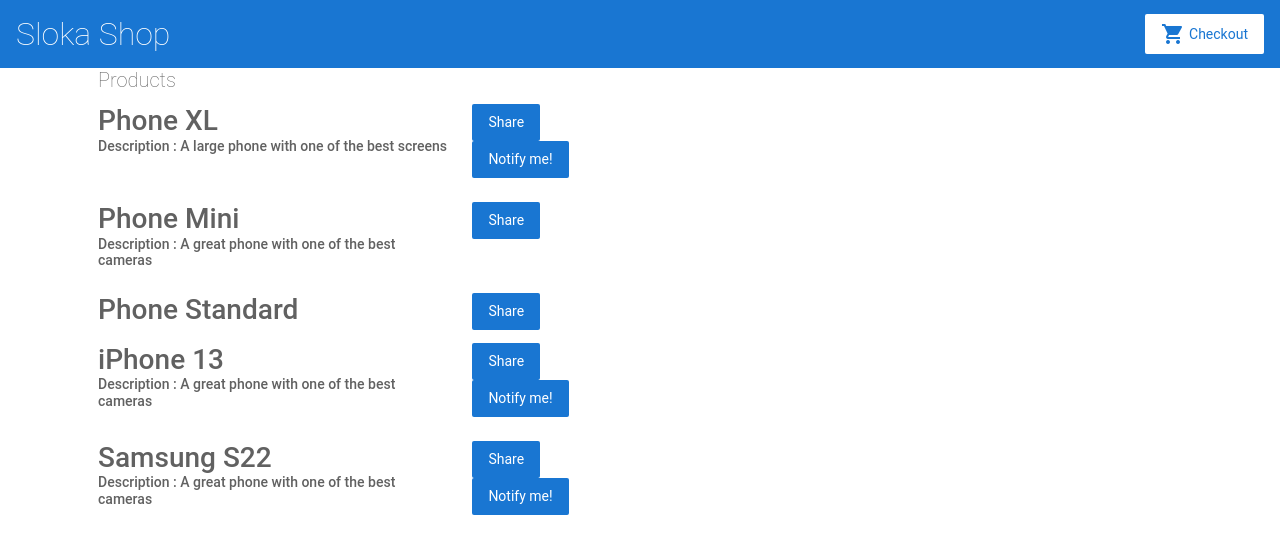
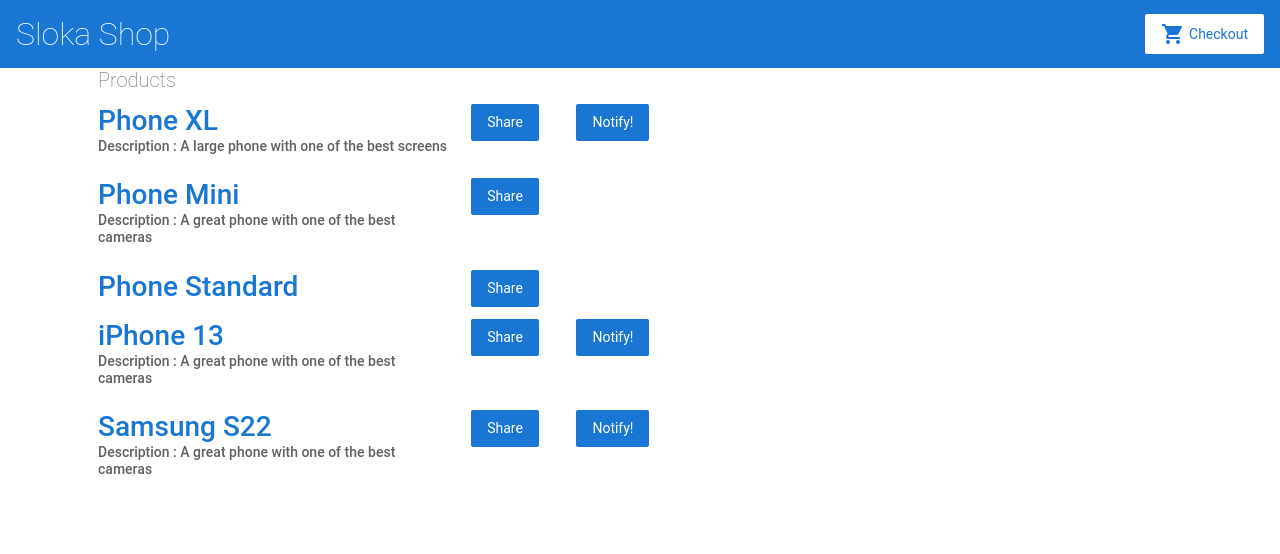
Before and after one commit to skthati/angular-Learn-1, an Angular app: page / in a window 1280 px wide. Shown: the top 554 px of the page. Built offline with nearby package versions, Linux system fonts and the light colour scheme.

Commit message:
3 files modified, 4 added

```diff
--- a/src/app/app.module.ts
+++ b/src/app/app.module.ts
@@ -7,6 +7,7 @@
 import { TopBarComponent } from './top-bar/top-bar.component';
 import { ProductListComponent } from './product-list/product-list.component';
 import { ProductAlertsComponent } from './product-alerts/product-alerts.component';
+import { ProductDetailsComponent } from './product-details/product-details.component';
 
 @NgModule({
   imports: [
@@ -14,13 +15,15 @@
     ReactiveFormsModule,
     RouterModule.forRoot([
       { path: '', component: ProductListComponent },
+      { path: 'products/:productID', component: ProductDetailsComponent},
     ])
   ],
   declarations: [
     AppComponent,
     TopBarComponent,
     ProductListComponent,
-    ProductAlertsComponent
+    ProductAlertsComponent,
+    ProductDetailsComponent
   ],
   bootstrap: [
     AppComponent
--- a/src/app/product-alerts/product-alerts.component.html
+++ b/src/app/product-alerts/product-alerts.component.html
@@ -1,3 +1,3 @@
 <p *ngIf = "product && product.price>700">
-  <button type="button"> Notify me! </button>
+  <button type="button"> Notify! </button>
 </p>
--- /dev/null
+++ b/src/app/product-details/product-details.component.html
@@ -0,0 +1,7 @@
+<h2> Product Details </h2>
+
+<div *ngIf = "product">
+  <h3> {{product.name}}</h3>
+  <h4> {{product.price}} </h4>
+  <p> {{product.description}}</p>
+</div>
--- /dev/null
+++ b/src/app/product-details/product-details.component.ts
@@ -0,0 +1,24 @@
+import { Component, OnInit } from '@angular/core';
+import { ActivatedRoute } from '@angular/router';
+import { Product, products } from '../products';
+
+
+@Component({
+  selector: 'app-product-details',
+  templateUrl: './product-details.component.html',
+  styleUrls: ['./product-details.component.css']
+})
+export class ProductDetailsComponent implements OnInit {
+
+  product : Product | undefined;
+
+  constructor(private route: ActivatedRoute) { }
+
+  ngOnInit(): void {
+    const routeParams = this.route.snapshot.paramMap;
+    const productIdFromRoute = Number(routeParams.get('productId'));
+
+    this.product = products.find(product => product.id === productIdFromRoute);
+  }
+
+}
--- a/src/app/product-list/product-list.component.html
+++ b/src/app/product-list/product-list.component.html
@@ -3,7 +3,8 @@
   <div class="row pb-1 py-1" *ngFor = "let product of products">
     <div class="col">
       <h3>
-        <a [title] = " product.name + ' details' ">
+        <a [title] = " product.name + ' details' "
+          [routerLink] = "['/products', product.id]" >
           {{ product.name }}
         </a>
 
@@ -12,11 +13,13 @@
         </p>
       </h3>
     </div>
-    <div class="col-3">
+    <div class="col-2 ">
         <button type="button" (click) = "share()">
           Share
         </button>
+    </div>
 
+    <div class="col-2 mx-2 ">
         <app-product-alerts
           [product]= "product">
         </app-product-alerts>
```
Also changed, not shown: src/app/product-details/product-details.component.css (added), 1 other file (tests, documents, lock files or other folders).
